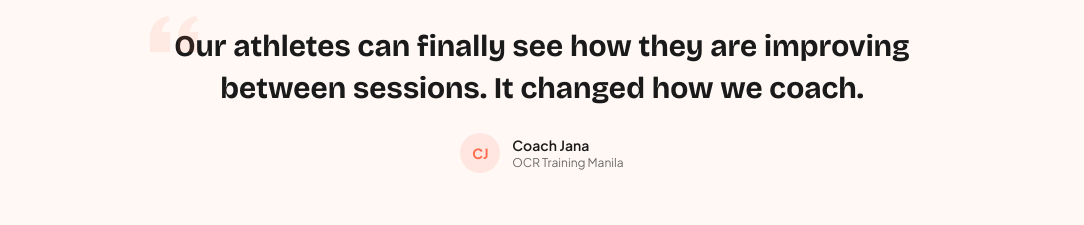
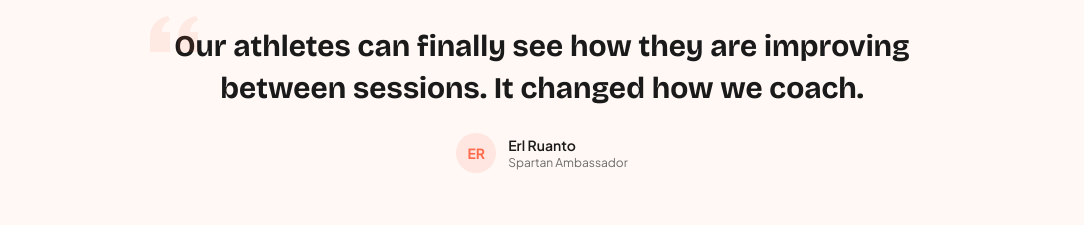
Before and after one commit to RobinPandak/QueueAve-Spartan, a Next.js app: page / in a window 1280 px wide. Shown: the part 2260-2485 px from the top of the page, without its empty margins (98-1182 px from the left). Built offline with nearby package versions, Linux system fonts and the light colour scheme; no server answers.

Commit message:
feat: update testimonial to Erl Ruanto, Spartan Ambassador

```diff
--- a/src/app/landing-client.tsx
+++ b/src/app/landing-client.tsx
@@ -483,11 +483,11 @@ export default function LandingClient({ user }: { user: boolean }) {
               </blockquote>
               <div className="mt-6 flex items-center justify-center gap-3">
                 <div className="w-10 h-10 rounded-full flex items-center justify-center" style={{ backgroundColor: 'rgba(255,107,74,0.12)' }}>
-                  <span className="text-sm font-bold" style={{ color: '#FF6B4A' }}>CJ</span>
+                  <span className="text-sm font-bold" style={{ color: '#FF6B4A' }}>ER</span>
                 </div>
                 <div className="text-left">
-                  <p className="text-sm font-semibold" style={{ color: 'var(--fg)' }}>Coach Jana</p>
-                  <p className="text-xs" style={{ color: 'var(--muted)' }}>OCR Training Manila</p>
+                  <p className="text-sm font-semibold" style={{ color: 'var(--fg)' }}>Erl Ruanto</p>
+                  <p className="text-xs" style={{ color: 'var(--muted)' }}>Spartan Ambassador</p>
                 </div>
               </div>
             </div>
```
